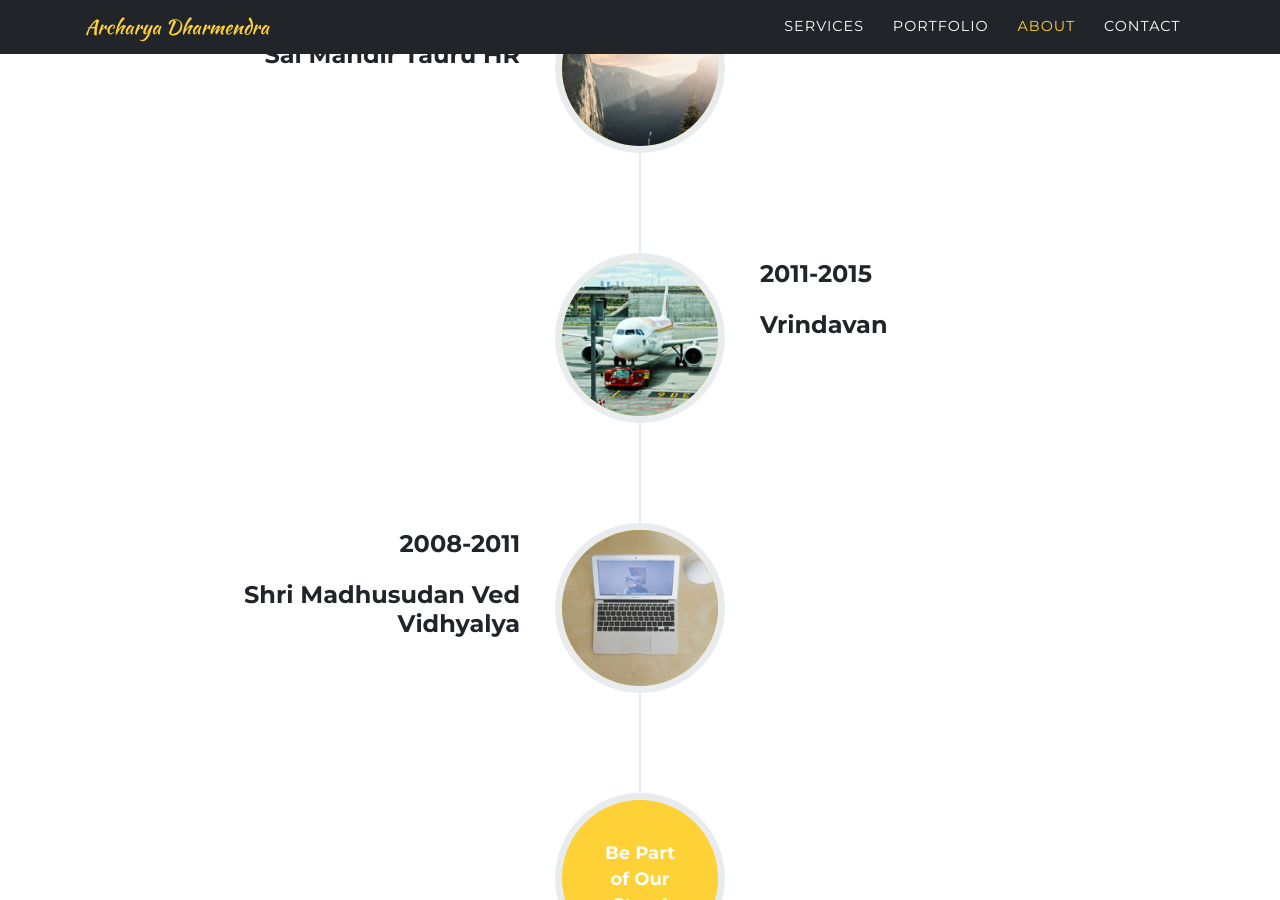
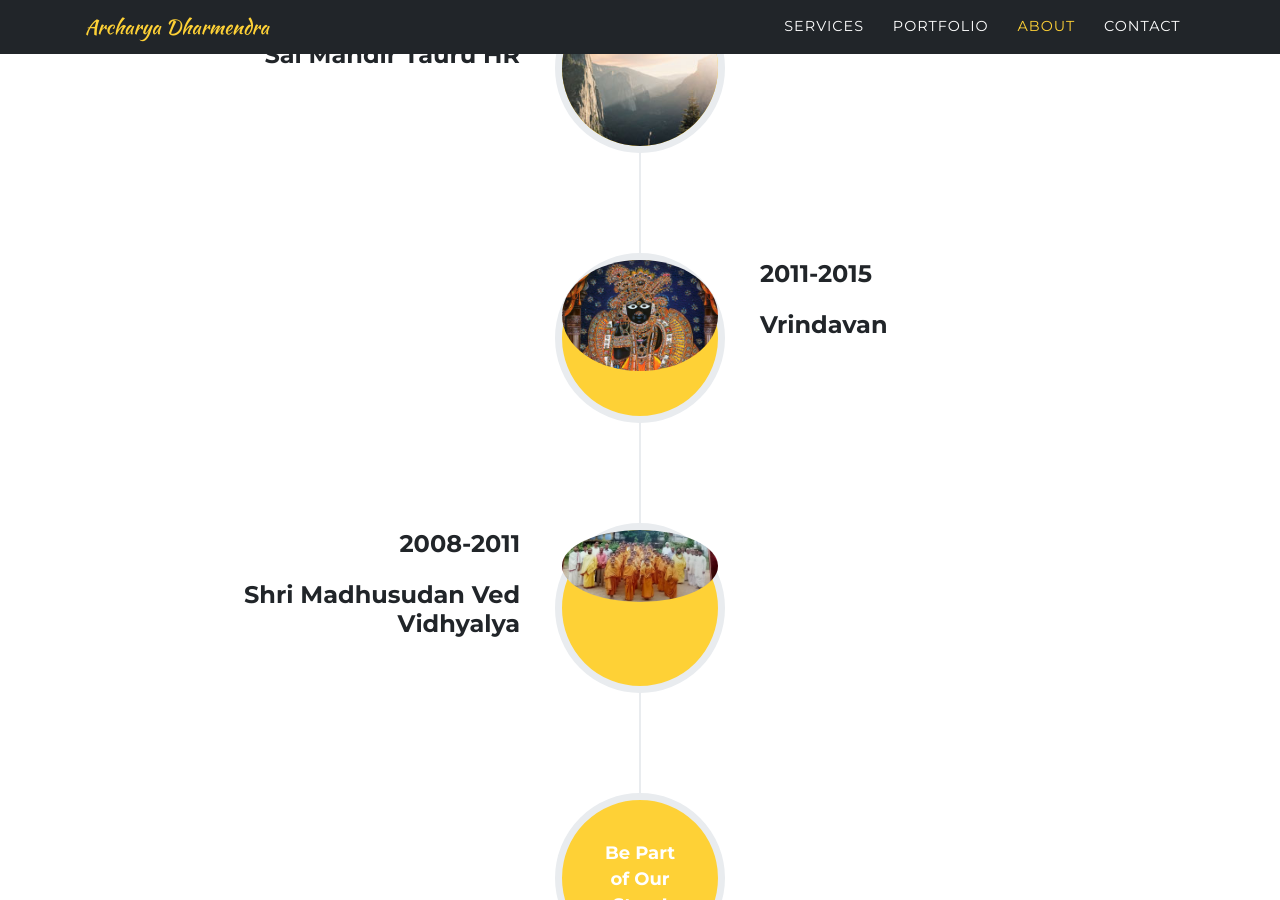
Before and after one commit to acharyadharmendra/acharyadharmendra.github.io, a Jekyll site: the page built from index.md, in a window 1280 px wide and 900 px high, scrolled down 4473 px. Built offline with Jekyll 4.4.1, drawn with Linux system fonts in a browser that asks for light colours; some web fonts are replaced.

Commit message:
Update sitetext.yml

```diff
--- a/_data/sitetext.yml
+++ b/_data/sitetext.yml
@@ -89,12 +89,12 @@ timeline:
       - title: "Vrindavan"
         year: "2011-2015"
         desc: ""
-        image: assets/img/timeline/2.jpg
+        image: assets/img/timeline/22.jpg
         alt:
       - title: "Shri Madhusudan Ved Vidhyalya"
         year: "2008-2011"
         desc: ""
-        image: assets/img/timeline/3.jpg
+        image: assets/img/timeline/33.jpeg
         alt: image alt text
     end: "Be Part <br> of Our <br> Story!"
 
```
